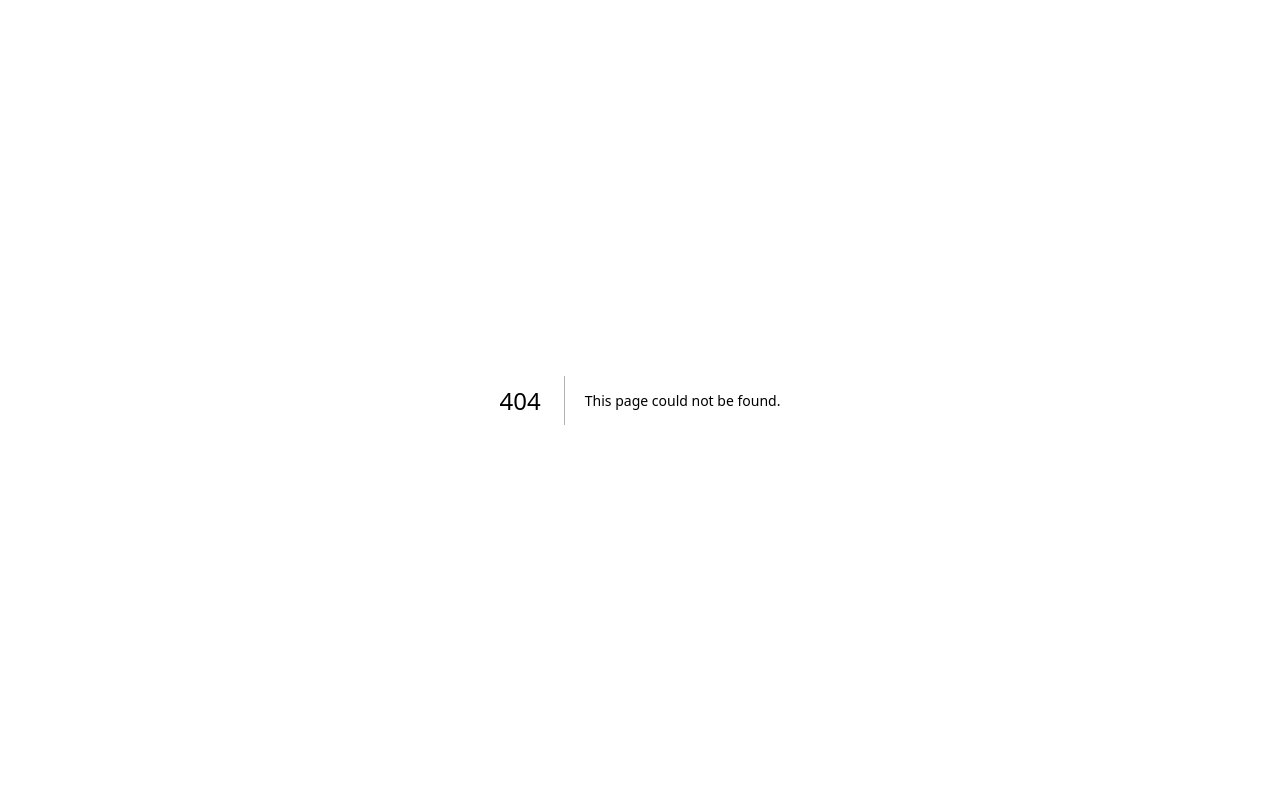
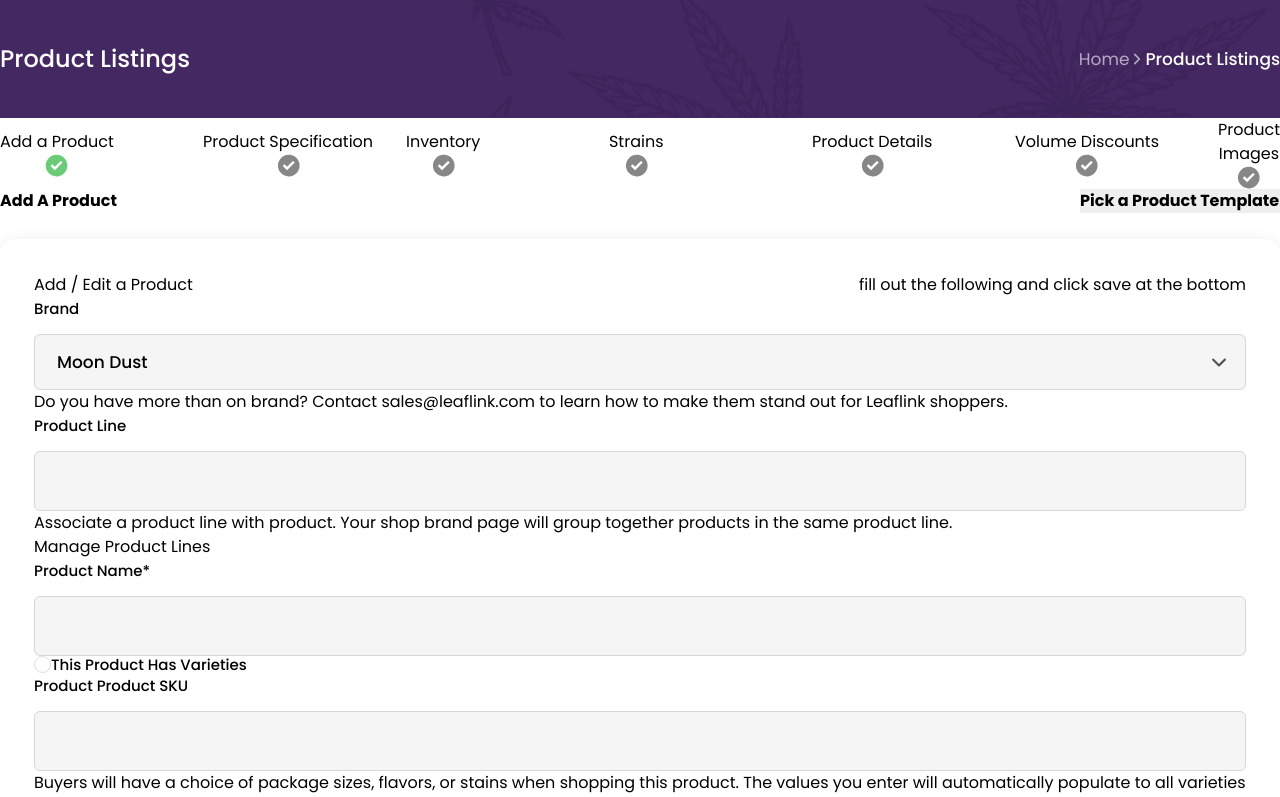
Before and after one commit to mahfuz091/ashwiiinn, a Next.js app: page /product-listing in a window 1280 px wide. Before the commit this address had no page. Shown: the top 797 px of the page. Built offline with nearby package versions, Linux system fonts and the light colour scheme.

Commit message:
add a product page added

```diff
--- a/src/Components/MultiStepper/Steps/AddAProduct.jsx
+++ b/src/Components/MultiStepper/Steps/AddAProduct.jsx
@@ -8,7 +8,7 @@ const AddAProduct = ({ onSubmit }) => {
       <div className='addproduct-header  flex justify-between items-center'>
         <h4 className='text-[#000] text-[30px] font-semibold'>Add A Product</h4>
         <select
-          className='py-[17px] px-[33px] bg-[#6BCB77] rounded-[30px] text-[#fff] text-[17px] font-semibold'
+          className='py-[17px] pl-[33px] pr-[64px] bg-[#6BCB77] rounded-[30px] text-[#fff] text-[17px] font-semibold'
           name=''
           id=''
         >
@@ -28,13 +28,64 @@ const AddAProduct = ({ onSubmit }) => {
             fill out the following and click save at the bottom
           </p>
         </div>
-        <div className='form-control'>
-          <label htmlFor=''>Brand</label>
-          <input
-            className='w-full'
-            {...register("field1")}
-            placeholder='Field 1'
-          />
+        <div className="md:grid md:grid-cols-2 md:gap-x-[42px] md:gap-y-[30px]">
+          <div className='form-control w-full'>
+            <label htmlFor=''>Brand</label>
+            <select className='w-full input-primary' name="" id="">
+              <option value="">Moon Dust</option>
+            </select>
+            <p className='mt-[14px] text-[13px] text-[#535353] font-normal'>Do you have more than on brand? Contact sales@leaflink.com to learn how to make them stand out for Leaflink shoppers.</p>
+
+          </div>
+          <div className='form-control w-full'>
+            <label htmlFor=''>Product Line</label>
+            <input
+              className='w-full input-primary'
+              {...register("field1")}
+
+            />
+            <p className='mt-[14px] text-[13px] text-[#535353] font-normal w-full'>Associate a product line with product. Your shop brand page will group together products in the same product line.</p>
+            <p className='mt-[11px] text-[15px] text-[#6BCB77] font-medium'>Manage Product Lines</p>
+          </div>
+          <div className='form-control w-full'>
+            <label htmlFor=''>Product Name*</label>
+            <input
+              className='w-full input-primary'
+              {...register("field1")}
+
+            />
+            <div className='flex gap-[10px] mt-[19px]'>
+              <input className='checkbox-round' type="checkbox" name="" id="" />
+              <label htmlFor="">This Product Has Varieties</label>
+            </div>
+
+          </div>
+          <div className='form-control w-full'>
+            <label htmlFor=''>Product Product SKU</label>
+            <input
+              className='w-full input-primary'
+              {...register("field1")}
+
+            />
+
+
+          </div>
+          <div className="form-control col-span-2 relative bg-[#442862] rounded-md py-[18px] pl-[21px] pr-[32px] md:pr-[125px] ">
+            <h2 className=" text-[13px] text-[#fff] font-normal leading-[23px]">Buyers will have a choice of package sizes, flavors, or stains when shopping this product. The values you enter will automatically populate to all varieties , except where you overwrite them individually.</h2>
+            <div className="absolute top-2 right-2"><svg xmlns="http://www.w3.org/2000/svg" width="29" height="29" viewBox="0 0 29 29" fill="none">
+              <circle cx="14.1074" cy="14.2344" r="13.9043" fill="#624285" />
+              <path d="M10.4297 10.5566L17.7853 17.9123" stroke="white" stroke-linecap="round" />
+              <path d="M17.7852 10.5566L10.4295 17.9123" stroke="white" stroke-linecap="round" />
+            </svg></div>
+          </div>
+          <div className='form-control w-full'>
+            <label htmlFor=''>License*</label>
+            <select className='w-full input-primary' name="" id="">
+              <option value="">-------------</option>
+            </select>
+            <p className='mt-[14px] text-[13px] text-[#535353] font-normal'>Cannabis and cannabis infused products must have an associated License.</p>
+
+          </div>
         </div>
         <button type='submit'>Next</button>
       </form>
--- a/src/app/dashboard/layout.js
+++ /dev/null
@@ -1,11 +0,0 @@
-import React from 'react';
-
-const DashBoardLayout = ({ children }) => {
-    return (
-        <div>
-            {children}
-        </div>
-    );
-};
-
-export default DashBoardLayout;
--- a/src/app/dashboard/page.js
+++ /dev/null
@@ -1,11 +0,0 @@
-import React from 'react';
-
-const DashboardPage = () => {
-    return (
-        <div>
-            DashBoardPage
-        </div>
-    );
-};
-
-export default DashboardPage;
--- a/src/app/globals.css
+++ b/src/app/globals.css
@@ -1,6 +1,17 @@
 @tailwind base;
 @tailwind components;
 @tailwind utilities;
+
+
+
+.addproduct-header select {
+  appearance: none;
+  --webkit-appearance: none;
+  background-image: url(/DownArrowWhite.png);
+  background-repeat: no-repeat;
+  background-position: right 33px center;
+
+}
 
 .form-container {
   border-radius: 15px;
@@ -9,3 +20,69 @@
   padding: 34px 34px 50px 34px;
   margin-top: 26px;
 }
+
+
+
+.form-control label {
+  color: var(--Dark, #000);
+  font-size: 15px;
+  font-style: normal;
+  font-weight: 500;
+  line-height: 18px;
+
+
+}
+
+.input-primary {
+  border-radius: 6px;
+  border: 1px solid #D7D7D7;
+  background: #F5F5F5;
+  padding: 17px 22px;
+  margin-top: 13px;
+
+}
+
+.form-container select {
+  color: var(--Dark, #000);
+  font-size: 17px;
+  font-style: normal;
+  font-weight: 500;
+  line-height: 20px;
+  appearance: none;
+  --webkit-appearance: none;
+  background-image: url(/DownArrowBlack.png);
+  background-repeat: no-repeat;
+  background-position: right 16px center;
+
+
+}
+
+.checkbox-round {
+  width: 17px;
+  height: 17px;
+  background-color: white;
+  border-radius: 50%;
+  vertical-align: middle;
+  border: 1px solid #ddd;
+  appearance: none;
+  -webkit-appearance: none;
+  outline: none;
+  cursor: pointer;
+}
+
+.checkbox-round:checked {
+  background-color: green;
+}
+
+
+@media (max-width: 650px) {
+  .container {
+    padding: 0 15px;
+  }
+}
+
+@media (max-width: 768px) {
+  .form-control {
+    margin: 20px 0;
+  }
+}
```
Also changed, not shown: public/DownArrowBlack.png (added), public/DownArrowWhite.png (added), src/app/product-listing/page.js (renamed from src/app/dashboard/product-listing/page.js).
